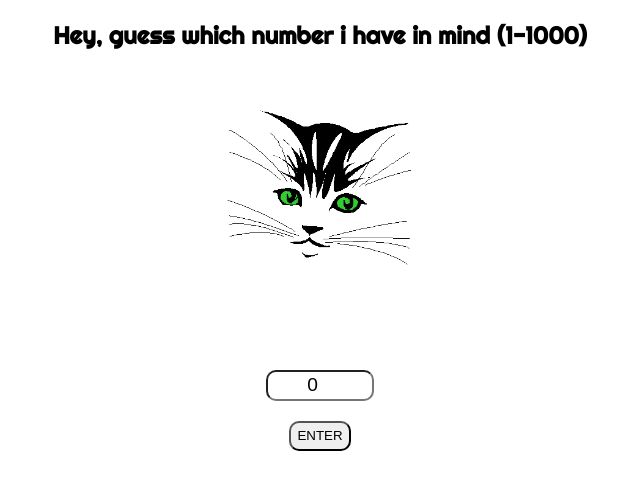
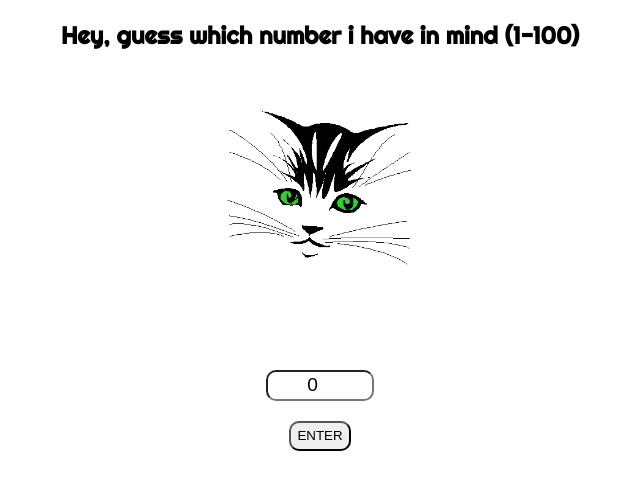
Before and after one commit to shloch/number-guessing-game, a website built with webpack: page dist/index.html in a window 1280 px wide. Shown: the whole page, without its empty margins (320-960 px from the left). Built offline with nearby package versions, Linux system fonts and the light colour scheme.

Commit message:
Editing README

```diff
--- a/dist/index.html
+++ b/dist/index.html
@@ -7,7 +7,7 @@
 </head>
 
 <body>
-  <h2> Hey, guess which number i have in mind (1-1000)</h2><br />
+  <h2> Hey, guess which number i have in mind (1-100)</h2><br />
   <div id="smiley-img">
     <!--smiley image goes here-->
     <img src="assets/confuse.gif" alt="" />
```
